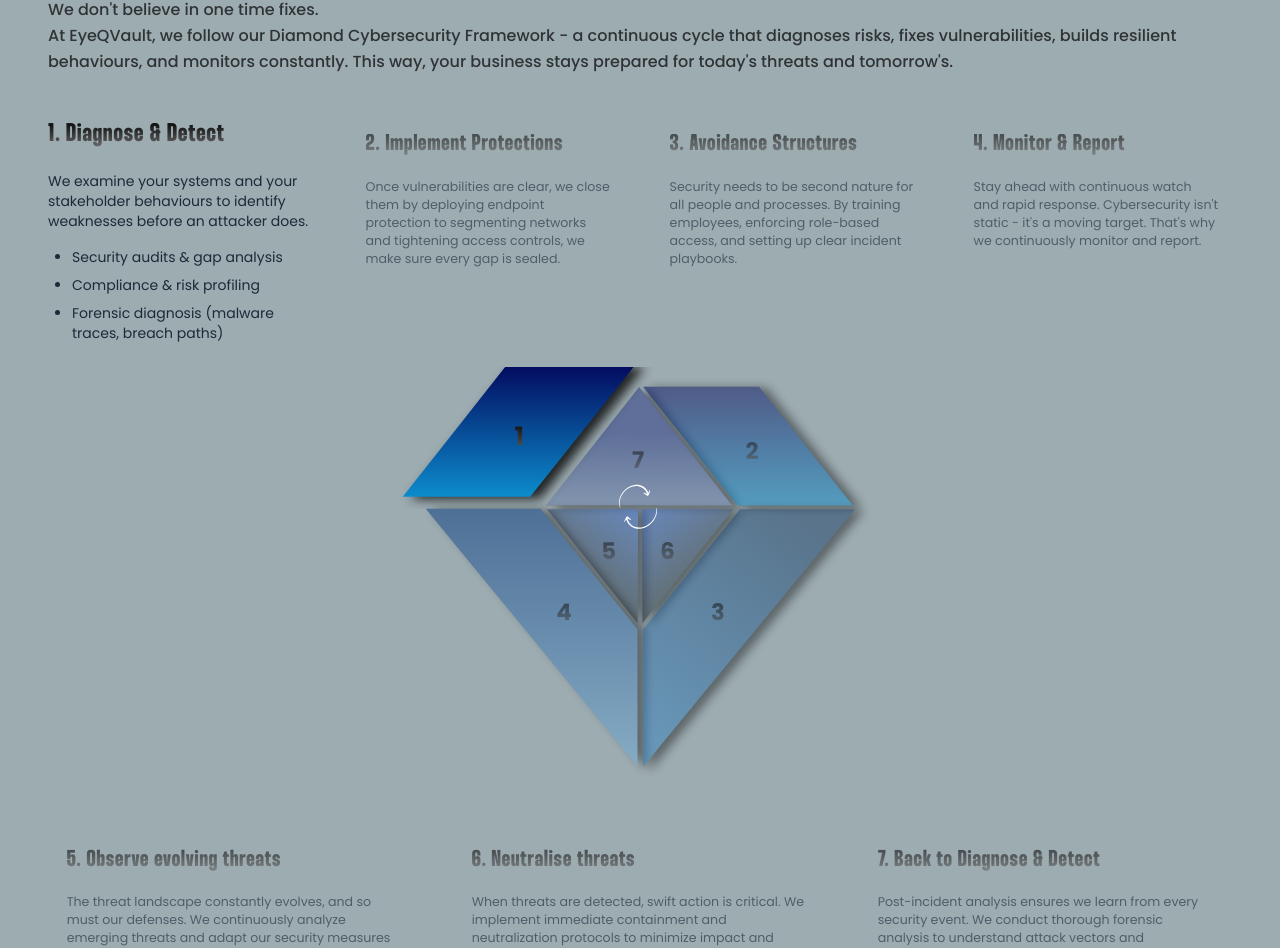
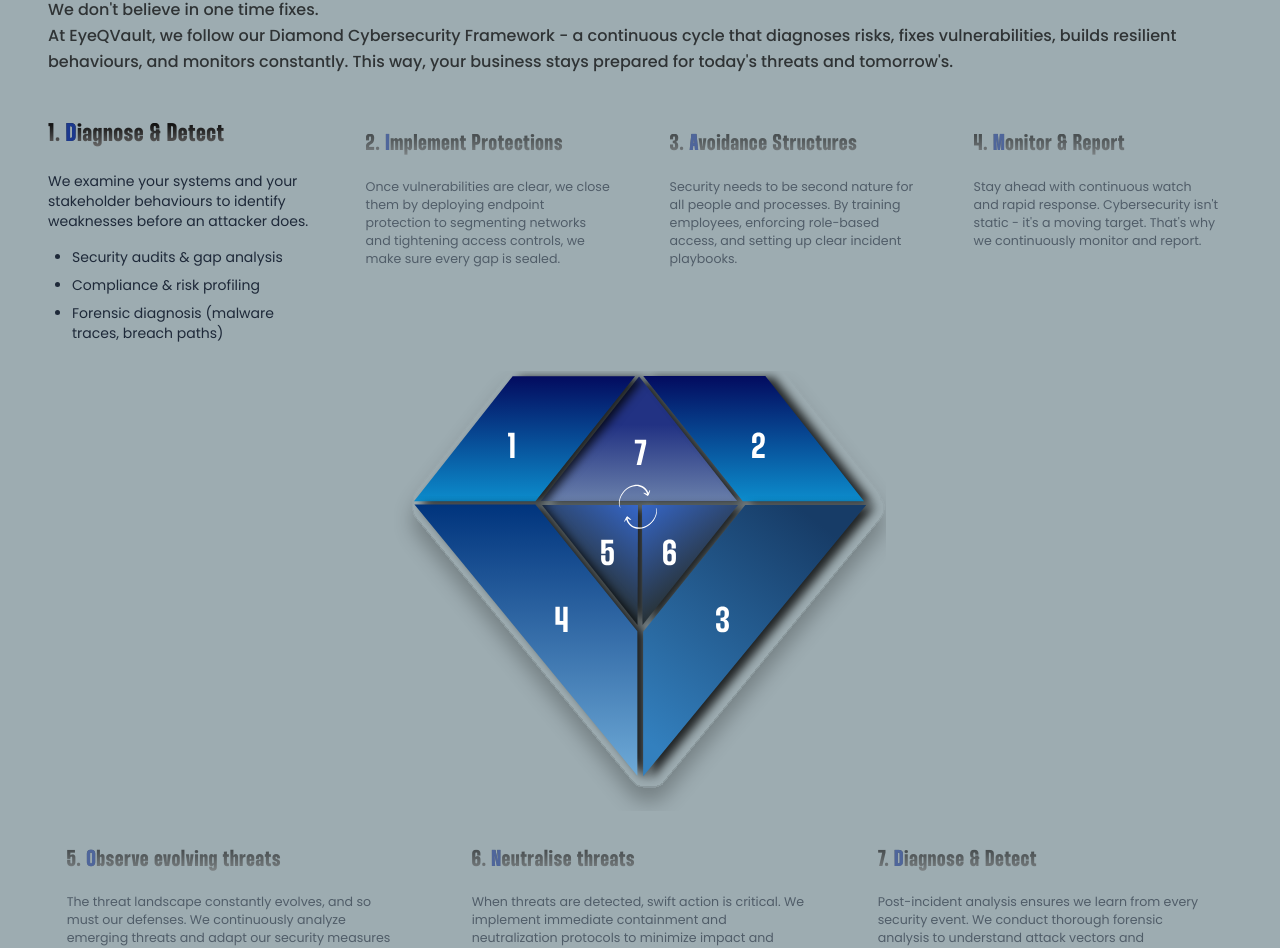
Before and after one commit to yash-surana/EyeQVault-Technologies, a React (Vite) app in the folder frontend/: page / in a window 1280 px wide. Shown: the part 2419-3367 px from the top of the page. Built offline with nearby package versions, Linux system fonts and the light colour scheme.

Commit message:
feat(components): enhance security methods UI with animations and styling
- Add DiamondSVG imgae
- Modify step titles to highlight first character in blue

```diff
--- a/frontend/src/components/DiamondSteps.jsx
+++ b/frontend/src/components/DiamondSteps.jsx
@@ -3,8 +3,8 @@
   const getStepStyle = (stepNumber) => {
     const isActive = activeStep === stepNumber;
     return {
-      transform: isActive ? "scale(1.05)" : "scale(0.95)",
-      opacity: isActive ? 1 : 0.5,
+      // transform: isActive ? "scale(1.05)" : "scale(0.95)",
+      opacity: isActive ? 1 : 0.6,
       transition: "all 0.3s ease-in-out",
       transformOrigin: "center",
     };
--- a/frontend/src/components/SecurityMethods.jsx
+++ b/frontend/src/components/SecurityMethods.jsx
@@ -1,6 +1,8 @@
 import React, { useEffect, useState, useRef } from "react";
 import { motion } from "framer-motion";
 import DiamondSteps from "./DiamondSteps";
+import DiamondSVG from "../assets/illustrations/diamond.svg";
+import { imageCardHoverVariants } from "../utils/animationVariants";
 
 const steps = [
   {
@@ -56,7 +58,7 @@
       "When threats are detected, swift action is critical. We implement immediate containment and neutralization protocols to minimize impact and prevent spread.",
   },
   {
-    title: "Back to Diagnose & Detect",
+    title: "Diagnose & Detect",
     description:
       "Post-incident analysis ensures we learn from every security event. We conduct thorough forensic analysis to understand attack vectors and strengthen defenses.",
   },
@@ -140,7 +142,13 @@
                 onClick={() => handleStepClick(index)}
               >
                 <h3 className="text-h4 black-gray-text-gradient">
-                  {index + 1}. {step.title}
+                  {index + 1}.{" "}
+                  <span>
+                    <span className="text-blue-900">
+                      {step.title.charAt(0)}
+                    </span>
+                    {step.title.slice(1)}
+                  </span>
                 </h3>
                 <p className="pt-6 text-sm text-gray-800 flex-grow">
                   {step.description}
@@ -170,7 +178,13 @@
                 onClick={() => handleStepClick(index + 4)}
               >
                 <h3 className="text-h4 black-gray-text-gradient">
-                  {index + 5}. {step.title}
+                  {index + 5}.{" "}
+                  <span>
+                    <span className="text-blue-900">
+                      {step.title.charAt(0)}
+                    </span>
+                    {step.title.slice(1)}
+                  </span>
                 </h3>
                 <p className="pt-6 text-sm text-gray-800 flex-grow">
                   {step.description}
@@ -189,8 +203,23 @@
           </div>
 
           {/* Diamond steps */}
-          <div className="order-3 lg:order-2 flex w-full justify-center items-center mt-6 hover:translate-y-3 transition-all duration-300">
-            <DiamondSteps activeStep={activeStep + 1} />
+          <div className="order-3 lg:order-2 flex w-full justify-center items-center mt-6 relative">
+            <motion.div
+              initial={{ opacity: 0 }}
+              animate={{ opacity: 1 }}
+              transition={{ duration: 0.5 }}
+              className="z-0"
+              whileHover={imageCardHoverVariants.hoverWithMovement}
+            >
+              <img
+                src={DiamondSVG}
+                alt="Diamond background"
+                className="w-full h-full object-contain"
+              />
+            </motion.div>
+            {/* <div className="relative z-10">
+              <DiamondSteps activeStep={activeStep + 1} />
+            </div> */}
           </div>
         </div>
       </div>
```
Also changed, not shown: frontend/src/assets/illustrations/diamond.svg.
